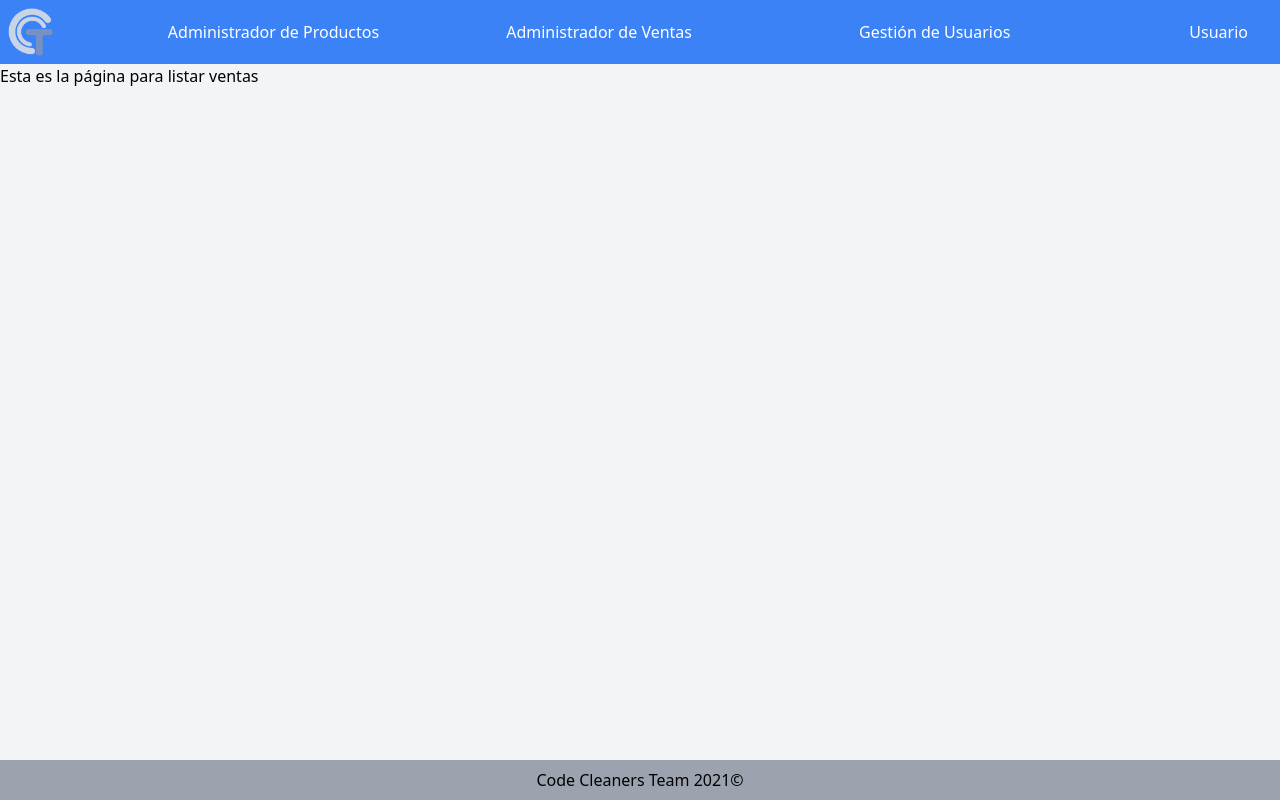
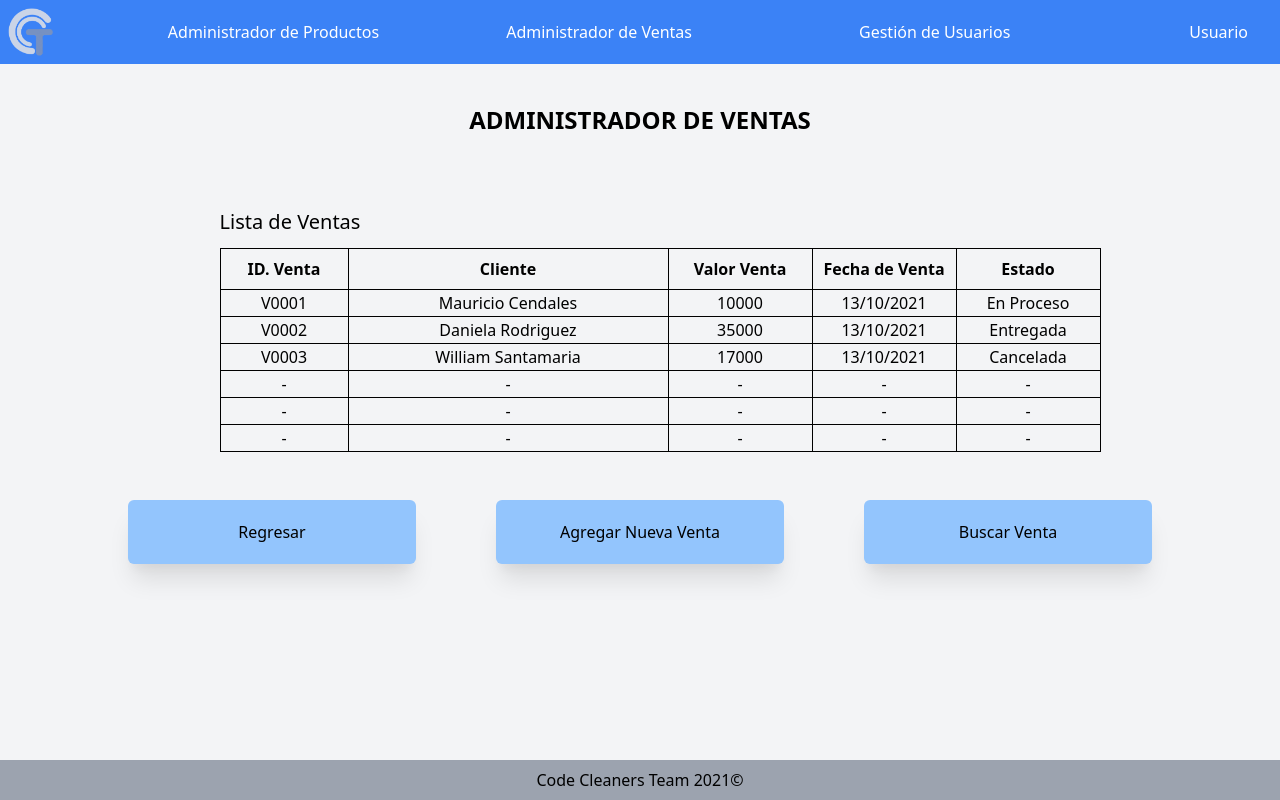
Before and after one commit to codecleanersteam/ProyectoCiclo3, a React (Create React App) app: page /sale/list in a window 1280 px wide. Built offline with nearby package versions, Linux system fonts and the light colour scheme.

Commit message:
diseño listar venta listo

```diff
--- a/src/pages/sales/Add.jsx
+++ b/src/pages/sales/Add.jsx
@@ -7,10 +7,13 @@ const AddSale = () => {
       <div className="flex justify-center m-10 text-2xl  font-bold">
         ADMINISTRADOR DE VENTAS
       </div>
-      <div className="w-full flex flex-col  place-items-center">
-        <div className="flex m-5 text-xl">Registro de Venta</div>
+      <div className="flex bg-gray-100 justify-center">
+        <div></div>
+        <div>
+          <div className="w-full flex flex-col justify-center">
+            <div className="flex text-xl px-20">Registro de Venta</div>
             <div className="flex">
-          <div className="flex px-10 py-5">
+              <div className="flex px-10 items-center">
                 Identificador de Venta:
                 <div className="px-2">V0001</div>
               </div>
@@ -141,18 +144,22 @@ const AddSale = () => {
                 </tbody>
               </table>
             </div>
-        <div className="flex pt-5 pr-4 justify-end">
+            <div className="flex pt-5 pr-px justify-end">
               <div className="flex p-3 bg-gray-300 border border-black">
                 Valor total Venta:
                 <div className="pl-10 font-bold">$ 10000</div>
               </div>
             </div>
           </div>
+        </div>
+        <div></div>
+      </div>
+
       <div className="flex justify-center">
         <div>
           <Link to="/sale">
             <button className="my-5 py-5 sm:w-40 md:w-72 bg-blue-300 sm:mx-2 md:mx-5 lg:mx-7 xl:mx-10 2xl:mx-14 hover:bg-blue-500 hover:text-white rounded-md shadow-xl sm:my-2 md:my-5 lg:my-7 xl:my-12 2xl:my-14">
-            Cancelar
+              Regresar
             </button>
           </Link>
         </div>
--- a/src/pages/sales/List.jsx
+++ b/src/pages/sales/List.jsx
@@ -1,7 +1,102 @@
 import React from "react";
+import { Link } from "react-router-dom";
 
 const ListSale = () => {
-  return <div>Esta es la página para listar ventas</div>;
+  return (
+    <div className="flex flex-col w-full h-full">
+      <div className="flex justify-center m-10 text-2xl  font-bold">
+        ADMINISTRADOR DE VENTAS
+      </div>
+      <div className="flex bg-gray-100 justify-center pt-5">
+        <div></div>
+        <div>
+          <div className="px-10 py-3 text-xl">Lista de Ventas</div>
+          <div className="flex pl-10">
+            <table>
+              <thead>
+                <th className="px-1 py-2 w-32">ID. Venta</th>
+                <th className="px-1 py-2 w-80">Cliente</th>
+                <th className="px-1 py-2 w-36">Valor Venta</th>
+                <th className="px-1 py-2 w-36">Fecha de Venta</th>
+                <th className="px-1 py-2 w-36">Estado</th>
+              </thead>
+              <tbody className="overflow-y-scroll">
+                <tr>
+                  <td className="text-center">V0001</td>
+                  <td className="text-center">Mauricio Cendales</td>
+                  <td className="text-center">10000</td>
+                  <td className="text-center">13/10/2021</td>
+                  <td className="text-center">En Proceso</td>
+                </tr>
+                <tr>
+                  <td className="text-center">V0002</td>
+                  <td className="text-center">Daniela Rodriguez</td>
+                  <td className="text-center">35000</td>
+                  <td className="text-center">13/10/2021</td>
+                  <td className="text-center">Entregada</td>
+                </tr>
+                <tr>
+                  <td className="text-center">V0003</td>
+                  <td className="text-center">William Santamaria</td>
+                  <td className="text-center">17000</td>
+                  <td className="text-center">13/10/2021</td>
+                  <td className="text-center">Cancelada</td>
+                </tr>
+                <tr>
+                  <td className="text-center">-</td>
+                  <td className="text-center">-</td>
+                  <td className="text-center">-</td>
+                  <td className="text-center">-</td>
+                  <td className="text-center">-</td>
+                </tr>
+                <tr>
+                  <td className="text-center">-</td>
+                  <td className="text-center">-</td>
+                  <td className="text-center">-</td>
+                  <td className="text-center">-</td>
+                  <td className="text-center">-</td>
+                </tr>
+                <tr>
+                  <td className="text-center">-</td>
+                  <td className="text-center">-</td>
+                  <td className="text-center">-</td>
+                  <td className="text-center">-</td>
+                  <td className="text-center">-</td>
+                </tr>
+              </tbody>
+            </table>
+          </div>
+        </div>
+        <div>
+          <div></div>
+        </div>
+      </div>
+
+      <div className="flex justify-center">
+        <div>
+          <Link to="/sale/">
+            <button className="my-5 py-5 sm:w-40 md:w-72 bg-blue-300 sm:mx-2 md:mx-5 lg:mx-7 xl:mx-10 2xl:mx-14 hover:bg-blue-500 hover:text-white rounded-md shadow-xl sm:my-2 md:my-5 lg:my-7 xl:my-12 2xl:my-14">
+              Regresar
+            </button>
+          </Link>
+        </div>
+        <div>
+          <Link to="/sale/add">
+            <button className="my-5 py-5 sm:w-40 md:w-72 bg-blue-300 sm:mx-2 md:mx-5 lg:mx-7 xl:mx-10 2xl:mx-14 hover:bg-blue-500 hover:text-white rounded-md shadow-xl sm:my-2 md:my-5 lg:my-7 xl:my-12 2xl:my-14">
+              Agregar Nueva Venta
+            </button>
+          </Link>
+        </div>
+        <div>
+          <Link to="/sale/search">
+            <button className="my-5 py-5 sm:w-40 md:w-72 bg-blue-300 sm:mx-2 md:mx-5 lg:mx-7 xl:mx-10 2xl:mx-14 hover:bg-blue-500 hover:text-white rounded-md shadow-xl sm:my-2 md:my-5 lg:my-7 xl:my-12 2xl:my-14">
+              Buscar Venta
+            </button>
+          </Link>
+        </div>
+      </div>
+    </div>
+  );
 };
 
 export default ListSale;
```
Lines whose indentation alone changed are shown as unchanged.
